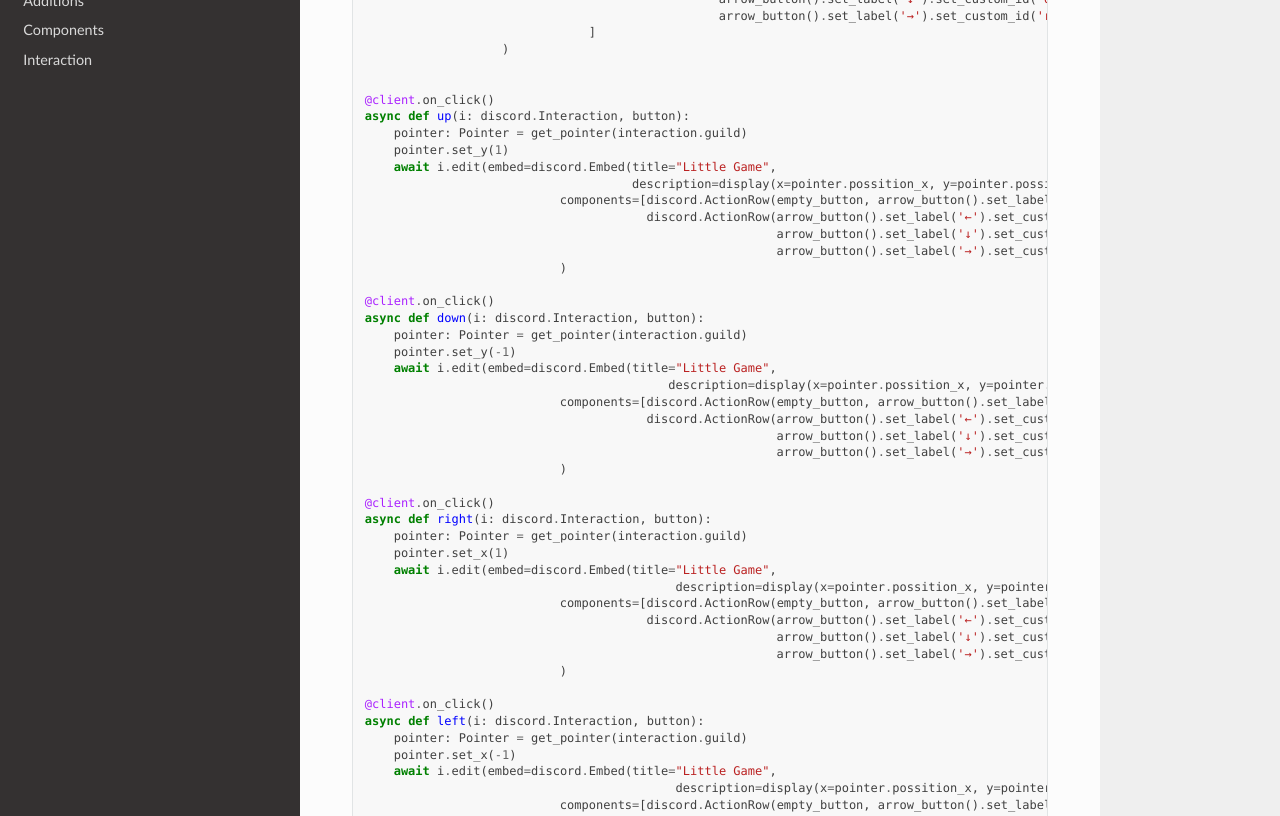
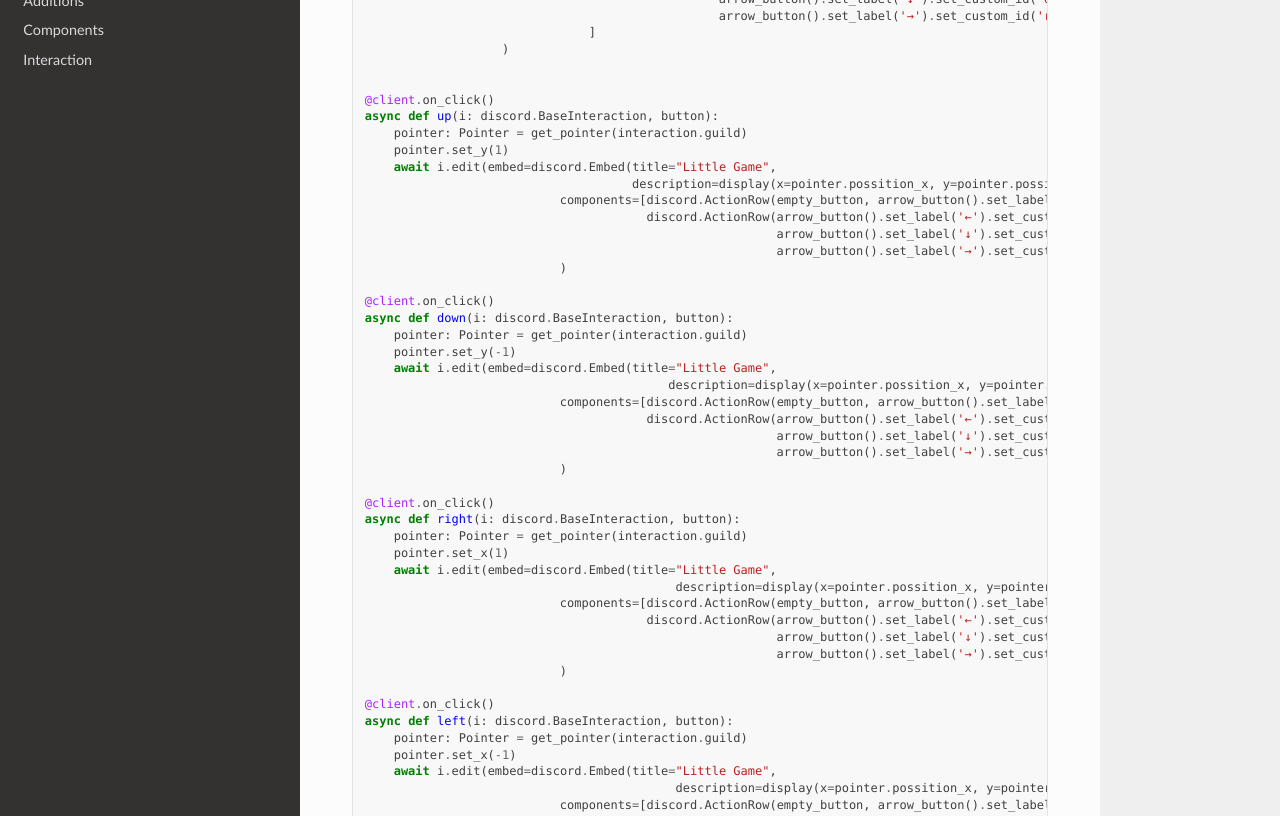
Before and after one commit to mccoderpy/discord.py-message-components, a Sphinx documentation site: the page built from docs/index.rst, in a window 1280 px wide and 1400 px high, scrolled down 8734 px. Shown: the part 151-967 px from the top of the window. Built offline with Sphinx 7.4.7 and the Read the Docs theme 2.0.0, drawn with Linux system fonts in a browser that asks for light colours; some of the changed text lies outside the part shown.

Commit message:
Fixed outdated examples

```diff
--- a/docs/index.rst
+++ b/docs/index.rst
@@ -337,7 +337,7 @@ A Command that sends you a Message and edit it when you click a Button:
         an_embed = discord.Embed(title='Here are some Button\'s', description='Choose an option', color=discord.Color.random())
         msg = await ctx.send(embed=an_embed, components=components)
 
-        def _check(i: discord.Interaction, b):
+        def _check(i: discord.BaseInteraction, b):
             return i.message == msg and i.member == ctx.author
 
         interaction, button = await client.wait_for('button_click', check=_check)
@@ -448,7 +448,7 @@ Another (complex) Example where a small Embed will be send; you can move a small
 
 
     @client.on_click()
-    async def up(i: discord.Interaction, button):
+    async def up(i: discord.BaseInteraction, button):
         pointer: Pointer = get_pointer(interaction.guild)
         pointer.set_y(1)
         await i.edit(embed=discord.Embed(title="Little Game",
@@ -460,7 +460,7 @@ Another (complex) Example where a small Embed will be send; you can move a small
                                )
 
     @client.on_click()
-    async def down(i: discord.Interaction, button):
+    async def down(i: discord.BaseInteraction, button):
         pointer: Pointer = get_pointer(interaction.guild)
         pointer.set_y(-1)
         await i.edit(embed=discord.Embed(title="Little Game",
@@ -472,7 +472,7 @@ Another (complex) Example where a small Embed will be send; you can move a small
                                )
 
     @client.on_click()
-    async def right(i: discord.Interaction, button):
+    async def right(i: discord.BaseInteraction, button):
         pointer: Pointer = get_pointer(interaction.guild)
         pointer.set_x(1)
         await i.edit(embed=discord.Embed(title="Little Game",
@@ -484,7 +484,7 @@ Another (complex) Example where a small Embed will be send; you can move a small
                                )
 
     @client.on_click()
-    async def left(i: discord.Interaction, button):
+    async def left(i: discord.BaseInteraction, button):
         pointer: Pointer = get_pointer(interaction.guild)
         pointer.set_x(-1)
         await i.edit(embed=discord.Embed(title="Little Game",
@@ -522,7 +522,7 @@ Sending-SelectMenu's and respond to them
                         placeholder='Select some Options', max_values=3)
             ]])
 
-      def check_selection(i: discord.Interaction, select_menu):
+      def check_selection(i: discord.BaseInteraction, select_menu):
          return i.author == ctx.author and i.message == msg_with_selects
 
       interaction, select_menu = await client.wait_for('selection_select', check=check_selection)
```
